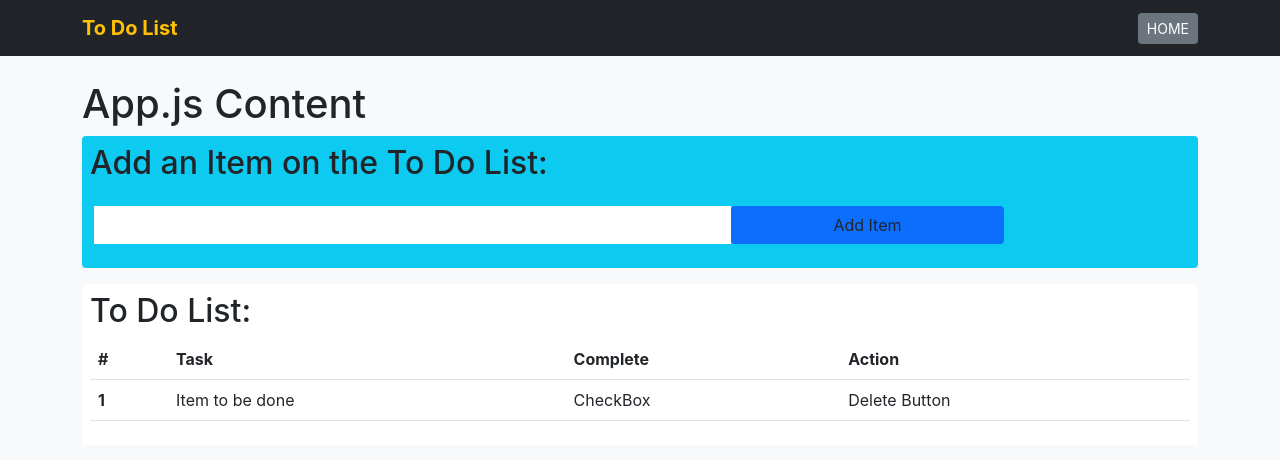
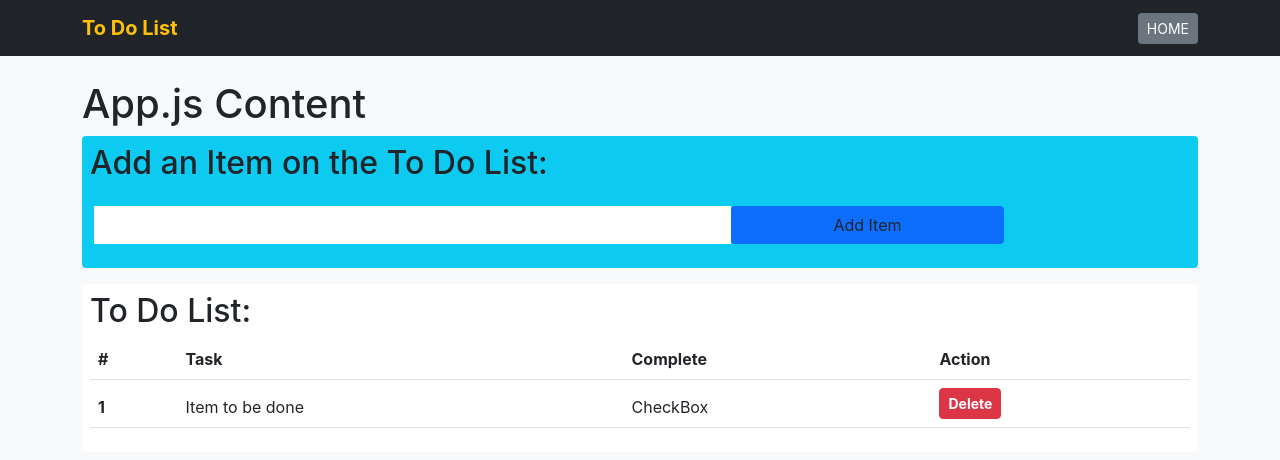
Before and after one commit to Virgilio-D-Cabading-Jr/Coding_Dojo_MERN_Stack_React_Functional_Components_To_Do_List, a React (Create React App) app: page / in a window 1280 px wide. Shown: the top 460 px of the page. Built offline with nearby package versions, Linux system fonts and the light colour scheme.

Commit message:
add delete button

```diff
--- a/src/components/ShowTodoListComponent.jsx
+++ b/src/components/ShowTodoListComponent.jsx
@@ -19,8 +19,14 @@ const ShowTodoListComponent = () => {
                     <tr>
                         <th scope="row">1</th>
                         <td>Item to be done</td>
-                        <td>CheckBox</td>
-                        <td>Delete Button</td>
+                        <td>
+                            CheckBox
+                        </td>
+                        <td>
+                            <button className="btn btn-sm btn-danger rounded">
+                                <strong>Delete</strong>
+                            </button>
+                        </td>
                     </tr>
                 </thead>
             </table>
```
